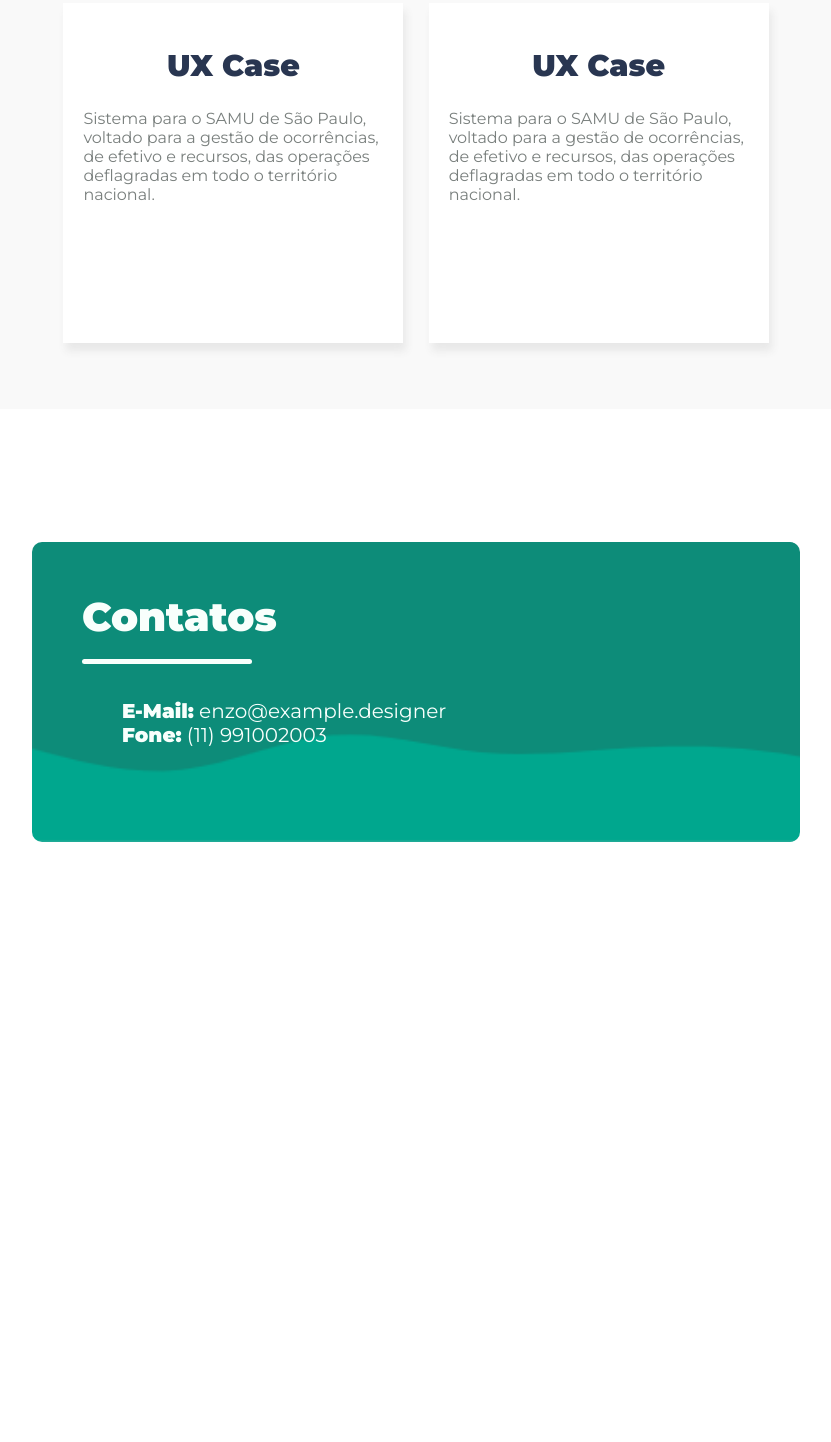
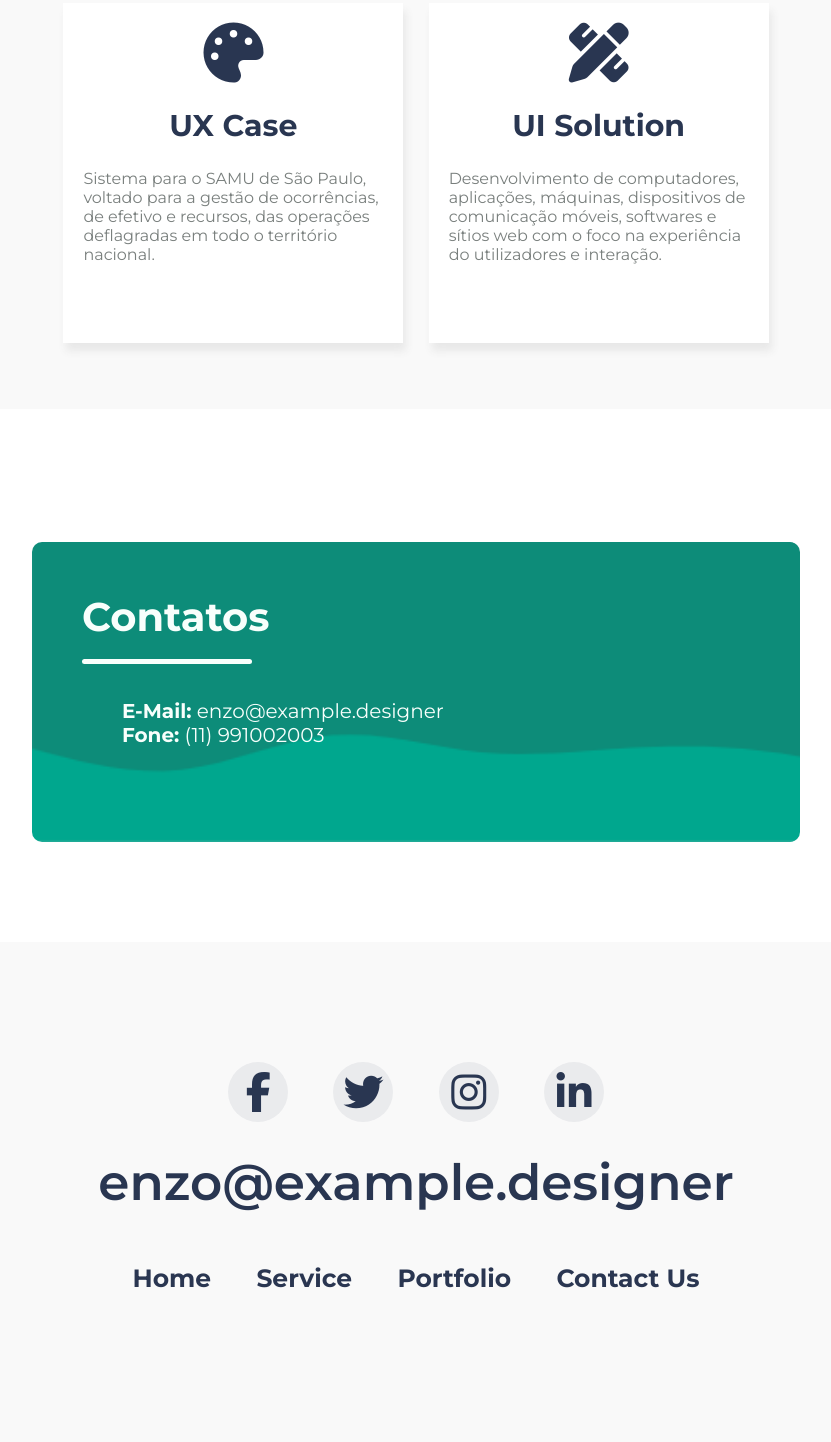
Before and after one commit to felipesoaresfl/D2.3-pag-pessoal, a plain HTML site: page index.html in a window 1280 px wide. Shown: the part 2820-4262 px from the top of the page, without its empty margins (224-1055 px from the left). Before the commit the page ends 3762 px from the top, so only its background shows below. Drawn offline with Linux system fonts and the light colour scheme.

Commit message:
versão final maneira 1

```diff
--- a/css/style.css
+++ b/css/style.css
@@ -187,6 +187,10 @@ body h3 {
 .box-projeto h2 {
   color: #293651;
 }
+.button:hover {
+  background-color: #e7f7ef;
+  color: #45a88e;
+}
 
 .btn-topo {
   cursor: pointer;
@@ -238,8 +242,6 @@ body h3 {
 
 .dados-contato h2,
 strong {
-  position: relative;
-
   padding-left: 50px;
   padding-top: 50px;
 }
@@ -247,3 +249,53 @@ strong {
 .dados-contato h2 {
   font-size: 40px;
 }
+
+.footer {
+  width: 100%;
+  height: 400px;
+  background-color: #f9f9f9;
+  padding-top: 100px;
+}
+.redes-sociais {
+  text-align: center;
+}
+.redes-sociais i {
+  background-color: #eaebed;
+  border-radius: 30px;
+  margin: 20px;
+  width: 60px;
+  height: 60px;
+  box-sizing: border-box;
+  text-align: center;
+  padding: 10px;
+}
+
+.redes-sociais i:hover {
+  background-color: #2a3651;
+  color: #eaebed;
+}
+
+.footer p {
+  margin-top: 10px;
+  text-align: center;
+  font-size: 50px;
+  font-weight: 600;
+}
+
+.menu-footer {
+  text-align: center;
+}
+.menu-footer a {
+  text-decoration: none;
+  color: #2a3651;
+  margin: 20px;
+  font-size: 25px;
+  font-weight: bold;
+}
+
+.menu-footer a:hover {
+  background-color: #2a3651;
+  color: #eaebed;
+  border-radius: 10px;
+  padding: 10px;
+}
--- a/index.html
+++ b/index.html
@@ -12,11 +12,14 @@
     <link rel="preconnect" href="https://fonts.googleapis.com" />
     <link rel="preconnect" href="https://fonts.gstatic.com" crossorigin />
     <link
-      href="https://fonts.googleapis.com/css2?family=Montserrat:wght@400;900&display=swap"
+      href="https://fonts.googleapis.com/css2?family=Montserrat:wght@400;500;600;700;900&display=swap"
       rel="stylesheet"
     />
     <link rel="stylesheet" href="css/style.css" />
-    <i class="fa-solid fa-circle-arrow-up"></i>
+    <script
+      src="https://kit.fontawesome.com/228438a767.js"
+      crossorigin="anonymous"
+    ></script>
   </head>
   <body>
     <div class="container">
@@ -43,7 +46,7 @@
         <div class="sublinhadoStyle"></div>
       </div>
 
-      <div class="conteudo" id="ancora">
+      <div class="conteudo">
         <p>
           Designer brasiliense, 29 anos, apaixonado por desenvolvimento de
           interfaces e viciado em tecnologia.
@@ -101,6 +104,7 @@
         <div class="sublinhadoStyleCenter"></div>
         <div class="caixas-projetos">
           <div class="box-projeto">
+            <i class="fa-solid fa-cube fa-3x"></i>
             <h2>Studio Digital</h2>
             <p>
               Um Design Library versátil, com foco na colaboração e
@@ -110,6 +114,7 @@
           </div>
 
           <div class="box-projeto">
+            <i class="fa-solid fa-cubes fa-3x"></i>
             <h2>Melhores Marcas</h2>
             <p>
               Solução institucional com e-commerce integrado. A empresa oferece
@@ -119,6 +124,7 @@
           </div>
 
           <div class="box-projeto">
+            <i class="fa-solid fa-palette fa-3x"></i>
             <h2>UX Case</h2>
             <p>
               Sistema para o SAMU de São Paulo, voltado para a gestão de
@@ -128,11 +134,12 @@
           </div>
 
           <div class="box-projeto">
-            <h2>UX Case</h2>
+            <i class="fa-solid fa-pen-ruler fa-3x"></i>
+            <h2>UI Solution</h2>
             <p>
-              Sistema para o SAMU de São Paulo, voltado para a gestão de
-              ocorrências, de efetivo e recursos, das operações deflagradas em
-              todo o território nacional.
+              Desenvolvimento de computadores, aplicações, máquinas,
+              dispositivos de comunicação móveis, softwares e sítios web com o
+              foco na experiência do utilizadores e interação.
             </p>
           </div>
         </div>
@@ -142,7 +149,7 @@
         <img class="btn-topo-img" src="images/arrow-up.svg" alt="topo" />
       </a>
 
-      <div class="contato">
+      <div class="contato" id="ancora">
         <div class="dados-contato">
           <h2>Contatos</h2>
           <div class="sublinhadoBranco"></div>
@@ -152,6 +159,24 @@
           </ul>
         </div>
       </div>
+
+      <footer>
+        <div class="footer">
+          <div class="redes-sociais">
+            <i class="fa-brands fa-facebook-f fa-2x"></i>
+            <i class="fa-brands fa-twitter fa-2x"></i>
+            <i class="fa-brands fa-instagram fa-2x"></i>
+            <i class="fa-brands fa-linkedin-in fa-2x"></i>
+          </div>
+          <p>enzo@example.designer</p>
+          <div class="menu-footer">
+            <a href="index.html">Home</a>
+            <a href="index.html">Service</a>
+            <a href="index.html">Portfolio</a>
+            <a href="index.html">Contact Us</a>
+          </div>
+        </div>
+      </footer>
     </div>
   </body>
 </html>
```
